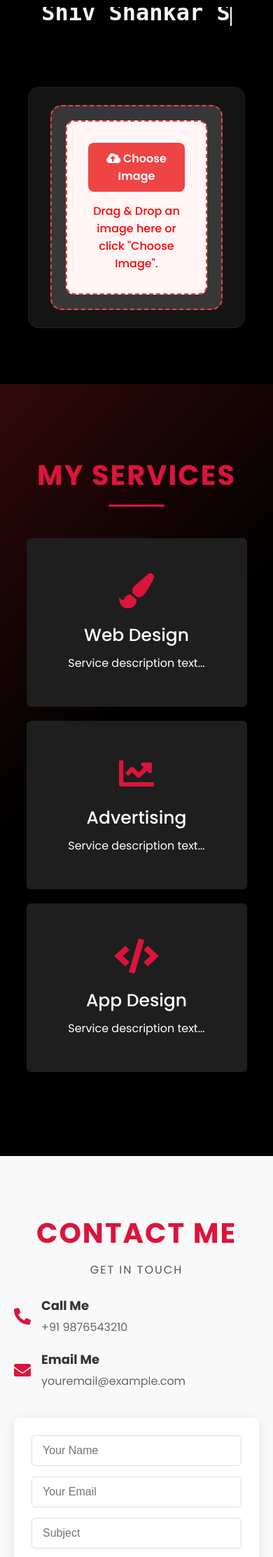
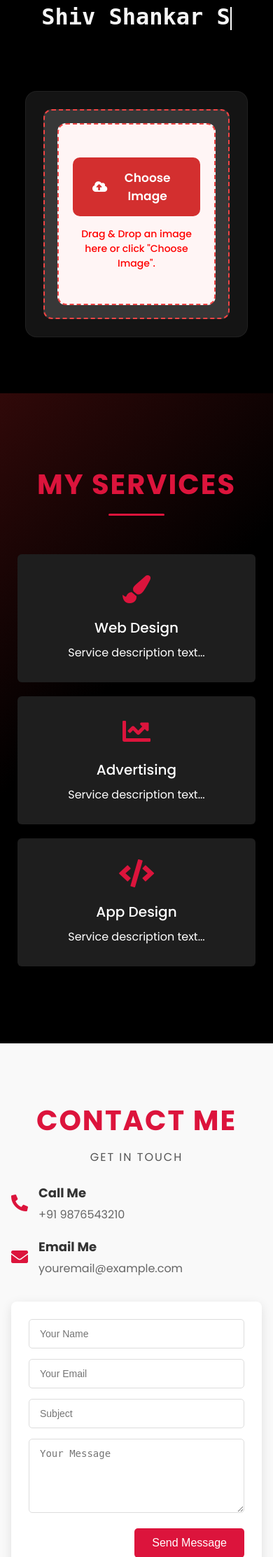
Before and after one commit to shivshankarsaran/shivedit, a Flask app: page / in a window 390 px wide. Shown: the part 85-2310 px from the top of the page at 70% size. Run offline with Flask 3, Linux system fonts and the light colour scheme.

Commit message:
third commit

```diff
--- a/static/css/style.css
+++ b/static/css/style.css
@@ -983,3 +983,268 @@ footer a {
     font-size: 26px;
   }
 }
+/* Global adjustments for mobile */
+@media (max-width: 600px) {
+
+  body {
+    padding-top: 70px; /* reduce navbar space */
+  }
+
+  /* Navbar adjustments */
+  .navbar .nav-inner {
+    flex-direction: row;
+    justify-content: space-between;
+    padding: 0 15px;
+  }
+
+  .menu {
+    display: none;
+    flex-direction: column;
+    position: fixed;
+    top: 60px;
+    right: 0;
+    width: 80%;
+    background: rgba(211, 47, 47, 0.95);
+    padding: 20px;
+    gap: 12px;
+    border-radius: 8px;
+    z-index: 9999;
+  }
+
+  .menu.active {
+    display: flex;
+  }
+
+  .menu li a {
+    font-size: 16px;
+    padding: 10px;
+  }
+
+  .menu-btn.mobile-toggle {
+    display: block;
+  }
+
+  /* Edit section adjustments */
+  .edit-form {
+    width: 95%;
+    padding: 15px;
+  }
+
+  #drop-area {
+    width: 100%;
+    padding: 20px;
+  }
+
+  #upload-msg {
+    font-size: 14px;
+  }
+
+  .button-area .btn,
+  #submit-btn {
+    width: 100%;
+    padding: 12px 0;
+    font-size: 16px;
+  }
+
+  /* Services cards stack with smaller gaps */
+  .services .serv-content .card {
+    width: 95%;
+    margin: 10px 0;
+    padding: 30px 20px;
+  }
+
+  .services .serv-content .card i {
+    font-size: 40px;
+  }
+
+  .services .serv-content .card .text {
+    font-size: 20px;
+  }
+
+  /* Contact section */
+  .contact-content {
+    flex-direction: column;
+    gap: 15px;
+  }
+
+  .contact-form,
+  .contact-info {
+    min-width: 100%;
+  }
+
+  .contact-form input,
+  .contact-form textarea {
+    font-size: 14px;
+  }
+
+  /* Footer */
+  footer img {
+    width: 100px;
+    margin-bottom: 10px;
+  }
+
+  footer span {
+    font-size: 14px;
+    display: block;
+  }
+
+  /* Scroll up button smaller */
+  .scroll-up-btn {
+    height: 40px;
+    width: 38px;
+    font-size: 26px;
+  }
+}
+
+/* Upload Box Styling */
+.upload-box {
+  width: 100%;
+  max-width: 550px;
+  min-height: 200px;
+  margin: 0 auto;
+  border: 2px dashed #ef4444;
+  border-radius: 12px;
+  background: #fff5f5;
+  padding: 30px;
+  text-align: center;
+  cursor: pointer;
+  transition: all 0.3s ease;
+  display: flex;
+  flex-direction: column;
+  align-items: center;
+  justify-content: center;
+}
+
+.upload-box:hover {
+  border-color: #ff6b81;
+  background: #fff0f0;
+}
+
+.upload-box input {
+  display: none;
+}
+
+.upload-box p {
+  margin-top: 15px;
+  color: #ef4444;
+  font-weight: 500;
+  font-size: 1rem;
+}
+
+/* Responsive Upload Box */
+@media (max-width: 768px) {
+  .upload-box {
+    width: 95%;
+    min-height: 220px;
+    padding: 25px;
+  }
+}
+
+@media (max-width: 480px) {
+  .upload-box {
+    width: 100%;
+    min-height: 250px;
+    padding: 30px 20px;
+  }
+
+  .upload-box p {
+    font-size: 0.95rem;
+  }
+}
+/* --- Make sure upload box fills mobile and is touch-friendly --- */
+.upload-box,
+#drop-area {
+  width: 100%;
+  max-width: 100%;
+  box-sizing: border-box;
+  margin: 0 auto;
+  min-height: 260px;            /* comfortable touch area for phones */
+  padding: 28px 20px;
+  border-radius: 12px;
+  border: 2px dashed #ef4444;
+  background: #fff5f5;
+  display: flex;
+  flex-direction: column;
+  align-items: center;
+  justify-content: center;
+  text-align: center;
+}
+
+/* ensure the parent edit-form doesn't shrink the box on small screens */
+.edit-form {
+  width: 100%;
+  max-width: 100%;              /* remove 550px cap on small screens */
+  padding: 24px;
+}
+
+/* Bigger tappable button & readable text */
+.custom-file-upload {
+  padding: 14px 24px;
+  font-size: 16px;
+  border-radius: 10px;
+  display: inline-flex;
+  gap: 10px;
+  align-items: center;
+  justify-content: center;
+}
+
+/* upload message style */
+#upload-msg {
+  margin-top: 14px;
+  color: #ef4444;
+  font-weight: 600;
+  font-size: 15px;
+}
+
+/* Small desktop / tablet adjustments */
+@media (max-width: 900px) {
+  .upload-box {
+    min-height: 280px;
+    padding: 26px;
+  }
+}
+
+/* Phone-specific (including iPhone X width ≈ 375px) */
+@media (max-width: 420px) {
+  /* remove horizontal padding of page wrapper so upload uses full device width */
+  .max-width {
+    padding-left: 16px;
+    padding-right: 16px;
+  }
+
+  .edit-form {
+    padding: 18px;
+    border-radius: 12px;
+  }
+
+  .upload-box {
+    min-height: 300px;          /* extra height for phones */
+    padding: 20px 14px;
+  }
+
+  .custom-file-upload {
+    padding: 16px 28px;
+    font-size: 17px;
+    width: auto;
+  }
+
+  #upload-msg {
+    font-size: 14px;
+    margin-top: 12px;
+  }
+
+  /* make sure preview and outputs scale nicely */
+  .output,
+  .img-wrapper {
+    width: 100%;
+    max-width: 100%;
+  }
+
+  /* make primary submit full-width */
+  .button-area .btn,
+  #submit-btn {
+    width: 100%;
+    padding: 14px 18px;
+    font-size: 16px;
+  }
+}
--- a/templates/index.html
+++ b/templates/index.html
@@ -4,7 +4,9 @@
 
 <head>
   <meta charset="UTF-8">
-  <title>Photo Editor</title>
+  <meta name="viewport" content="width=device-width, initial-scale=1">
+
+  <title>ShivEdit</title>
   <!-- Link to static CSS -->
   <link rel="stylesheet" href="{{ url_for('static', filename='css/style.css') }}">
   <!-- FontAwesome for icons -->
@@ -42,7 +44,7 @@
       </div>
     </div>
   </nav>
-
+  <div style="height:5vw;"></div>
   <center><div class="typing" id="typing" style="color:whitesmoke"></div></center>
   <!-- edit Image Section -->
   <section class="edit" id="edit">
@@ -53,11 +55,9 @@
         <form id="edit-form" action="/edit" method="POST" enctype="multipart/form-data" class="edit-form">
 
           <!-- Drag & Drop Upload Box -->
-          <div id="drop-area"
-            style="border:2px dashed #ef4444; border-radius:12px; background:#fff5f5; padding:30px; text-align:center; cursor:pointer;">
+          <div id="drop-area" class="upload-box">
 
-            <label for="file-upload" class="custom-file-upload"
-              style="background:#ef4444; color:white; padding:10px 20px; border-radius:8px; cursor:pointer; display:inline-block; font-weight:600;">
+            <label for="file-upload" class="custom-file-upload">
               <i class="fas fa-cloud-upload-alt"></i> Choose Image
             </label>
             <input id="file-upload" type="file" name="image" accept="image/*" style="display:none;" required>
```
